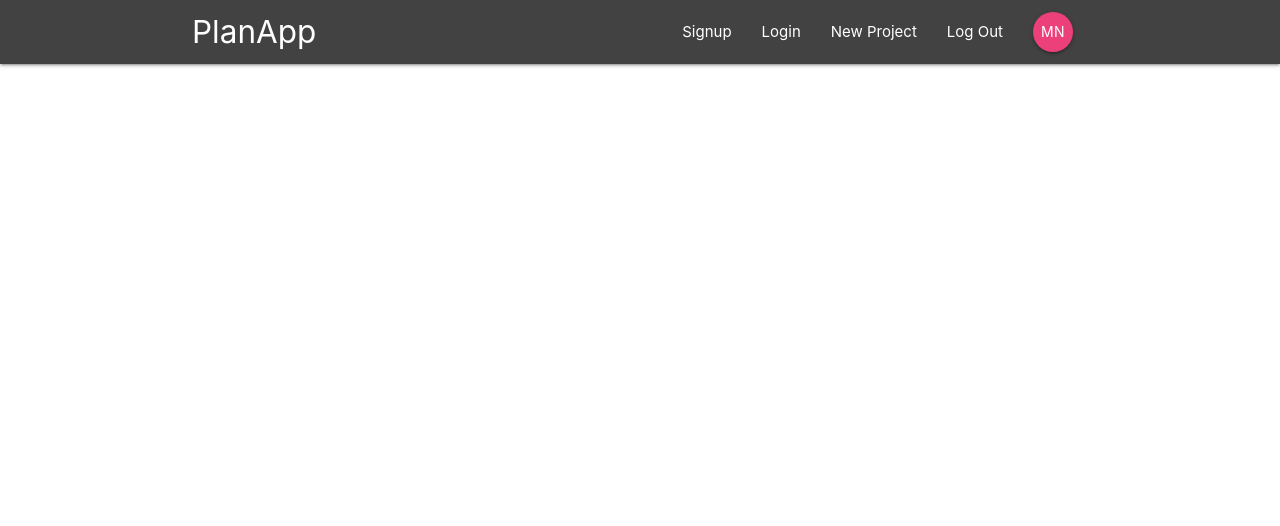
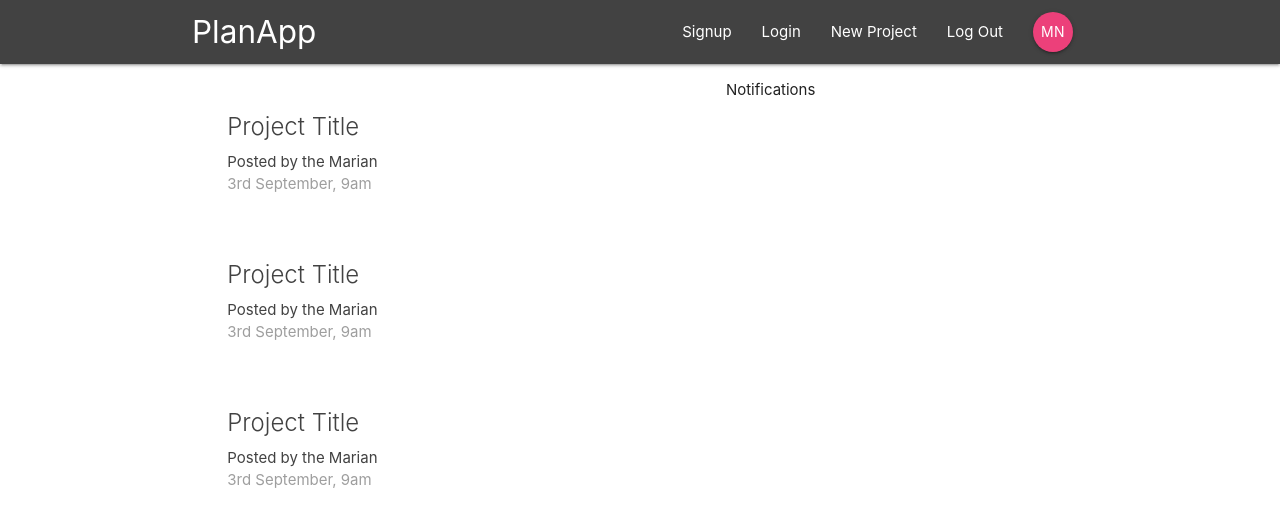
Before and after one commit to JavaScriptTrutorials/redux_firebase, a React (Create React App) app: page / in a window 1280 px wide. Shown: the top 526 px of the page. Built offline with nearby package versions, Linux system fonts and the light colour scheme; the HTML template or start-up script is replaced by a standard one.

Commit message:
creating dashboard component with subcomponents (notifications & ProjectList)

```diff
--- a/src/App.js
+++ b/src/App.js
@@ -1,4 +1,5 @@
 import {BrowserRouter as Router, Switch, Route} from 'react-router-dom';
+import Dashboard from './components/dashboard/Dashboard';
 import Navbar from './components/layout/Navbar';
 
 function App() {
@@ -7,7 +8,7 @@
       <div className="App">
         <Navbar/>
           <Switch>
-            <Route path='/'></Route>
+            <Route path='/'><Dashboard/></Route>
           </Switch>
       </div>
     </Router>
--- a/src/components/dashboard/Dashboard.js
+++ b/src/components/dashboard/Dashboard.js
@@ -0,0 +1,24 @@
+import React, {Component} from 'react';
+import ProjectList from '../projects/ProjectList';
+import Notifications from './Notifications';
+
+class Dashboard extends Component{
+    render(){
+        return (
+            <div className="dashboard container">
+                <div className="row">
+                    {/* div for project list*/}
+                    <div className="col s12 m6">
+                        <ProjectList/>
+                    </div>
+                    {/* div for notifications*/}
+                    <div className="col s12 m5 offset-m1">
+                        <Notifications/>
+                    </div>
+                </div>
+            </div>
+        )
+    }
+}
+
+export default Dashboard;
--- a/src/components/dashboard/Notifications.js
+++ b/src/components/dashboard/Notifications.js
@@ -0,0 +1,9 @@
+const Notifications = () => {
+    return (
+        <div>
+            <p>Notifications</p>
+        </div>
+    )
+};
+
+export default Notifications;
--- a/src/components/projects/ProjectList.js
+++ b/src/components/projects/ProjectList.js
@@ -0,0 +1,29 @@
+const ProjectList = () => {
+    return (
+        <div className="projectList section">
+            <div className="card z-depth-0 project-sumarry">
+                <div className="card-content grey-text text-darken-3">
+                    <span className="card-title">Project Title</span>
+                    <p>Posted by the Marian</p>
+                    <p className="grey-text">3rd September, 9am</p>
+                </div>
+            </div>
+            <div className="card z-depth-0 project-sumarry">
+                <div className="card-content grey-text text-darken-3">
+                    <span className="card-title">Project Title</span>
+                    <p>Posted by the Marian</p>
+                    <p className="grey-text">3rd September, 9am</p>
+                </div>
+            </div>
+            <div className="card z-depth-0 project-sumarry">
+                <div className="card-content grey-text text-darken-3">
+                    <span className="card-title">Project Title</span>
+                    <p>Posted by the Marian</p>
+                    <p className="grey-text">3rd September, 9am</p>
+                </div>
+            </div>
+        </div>
+    )
+};
+
+export default ProjectList;
```
